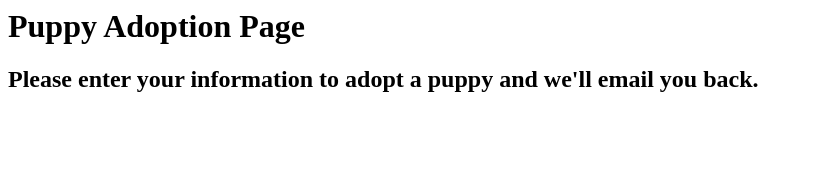
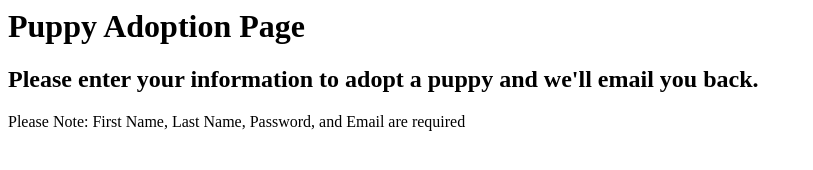
Before and after one commit to jayrajan/flask_project, a plain HTML site: page assessment_ex_2.html in a window 1280 px wide. Shown: the whole page, without its empty margins (0-813 px from the left). Drawn offline with Linux system fonts and the light colour scheme.

Commit message:
feat: added new paragraph

```diff
--- a/assessment_ex_2.html
+++ b/assessment_ex_2.html
@@ -6,6 +6,7 @@
     <body>
         <h1>Puppy Adoption Page</h1>
         <h2>Please enter your information to adopt a puppy and we'll email you back.</h2>
+        <p> Please Note: First Name, Last Name, Password, and Email are required</p>
     </body>
 
 
```
